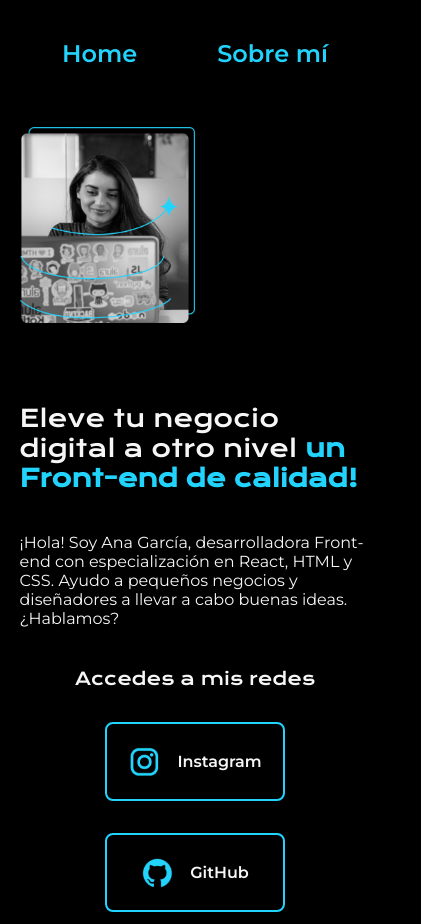
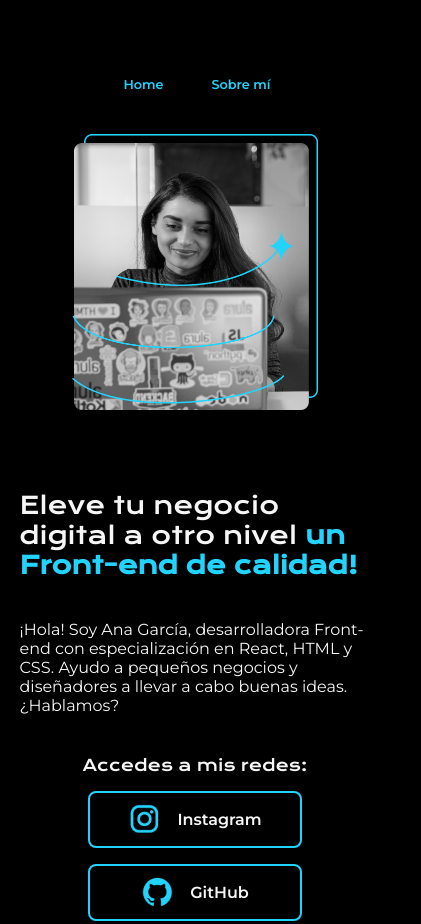
Before and after one commit to Nicolasmorahernandez/PaginaWeb, a plain HTML site: page index.html in a window 390 px wide. Shown: the top 924 px of the page, 421 px wide, since content can reach past the window. Drawn offline with nearby package versions, Linux system fonts and the light colour scheme; files whose address does not match are found by name.

Commit message:
style\style.css

```diff
--- a/index.html
+++ b/index.html
@@ -23,7 +23,7 @@
                  Ayudo a pequeños negocios y diseñadores a llevar a cabo buenas ideas. ¿Hablamos?
             </p>
             <div class="presentacion_enlace">
-                <h2 class=" presentacion_enlace_subtitulo"> Accedes a mis redes </h2>
+                <h2 class=" presentacion_enlace_subtitulo"> Accedes a mis redes:</h2>
                 <a class="presentacion_enlace_link" href="https://www.instagram.com/">
                     <img src="./assets/instagram.png">
                     Instagram</a>
--- a/style/style.css
+++ b/style/style.css
@@ -98,7 +98,7 @@ body{
     justify-content: center;
     gap: 16px;
     border: 2px solid var(--color-terciario);
-    width: 50%;
+    width: 378px;
     text-align: center;
     align-items: center;
     border-radius: 8px;
@@ -116,7 +116,7 @@ body{
 
 
 .AnaGarcia{
-    width: 50%;    /* Ajusta el tamaño deseado */
+    width: 488px;    /* Ajusta el tamaño deseado */
 }
 
 .footer{
@@ -132,17 +132,35 @@ body{
 @media (max-width: 1200px){
 
     .header{
-        padding:10%;
+        width: 100%;
+
     }
 
     .header_nav{
+        display: flex;
         justify-content: center;
+        align-items: center;
+        gap: 3rem;
+        min-height: 60px;
+        padding-right: 15%;
+        padding-top: 10%;
+
+    }
+
+    .header_nav_link{
+        font-size: 80%;
+
     }
 
     .presentacion {
         flex-direction: column-reverse;
         padding: 5%;
-        gap: 80px
+        gap: 80px;
+        align-items: center;
+    }
+
+    .AnaGarcia{
+        width: 70%;
     }
 
     .presentacion_contenido{
@@ -157,12 +175,19 @@ body{
         font-size: 1rem;
     }
 
+    .presentacion_enlace{
+        gap: 16px;
+    }
+
     .presentacion_enlace_subtitulo{
-        font-size: 1.1rem;
+        font-size: 1rem;
     }
 
     .presentacion_enlace_link{
         font-size: 1rem;
+        width: 60%;
+        height: 10px;
+
     }
 }
 /* Esto es un comentario, es para recordar como se hace los comentarios, de ESTÁ forma es para HTML */
```
